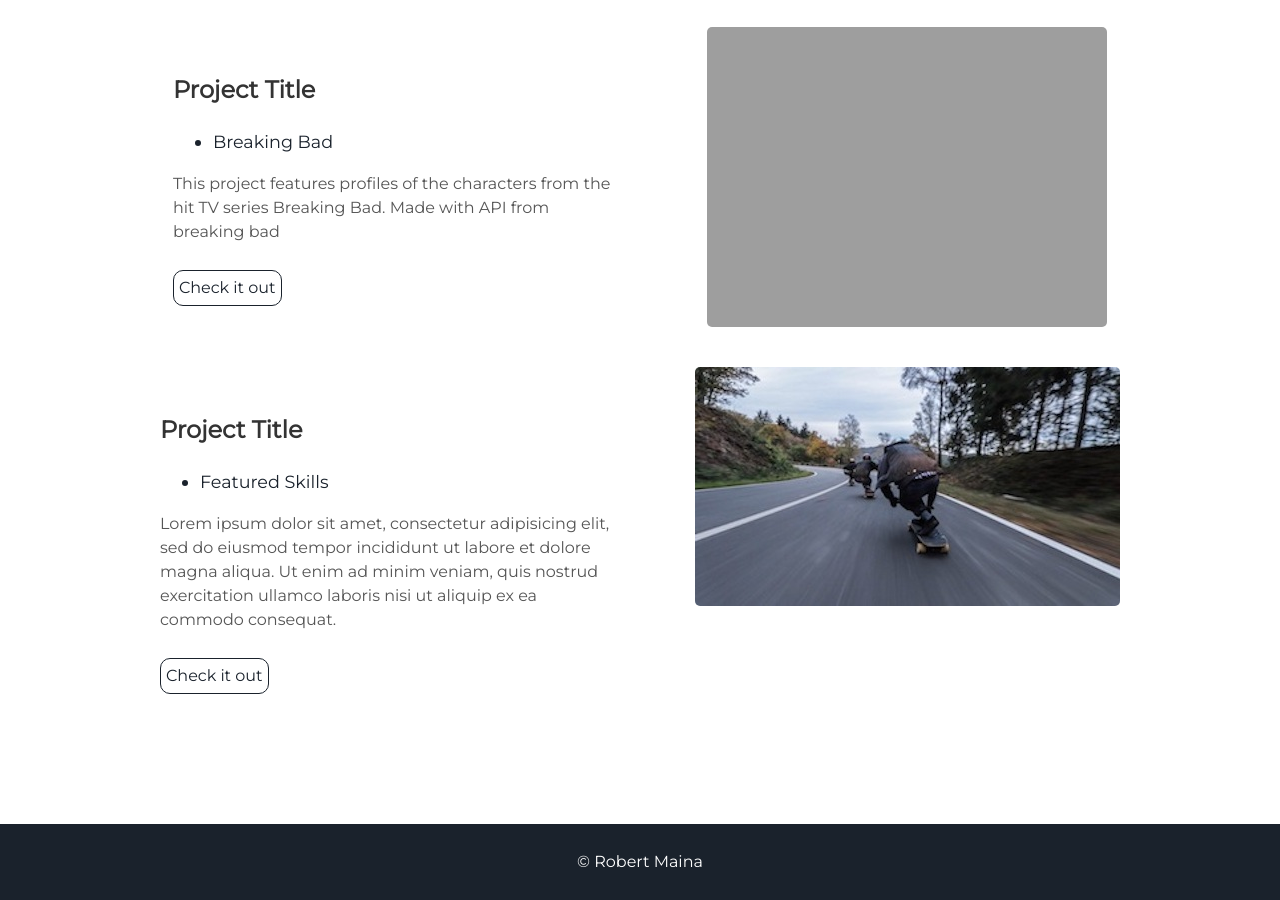
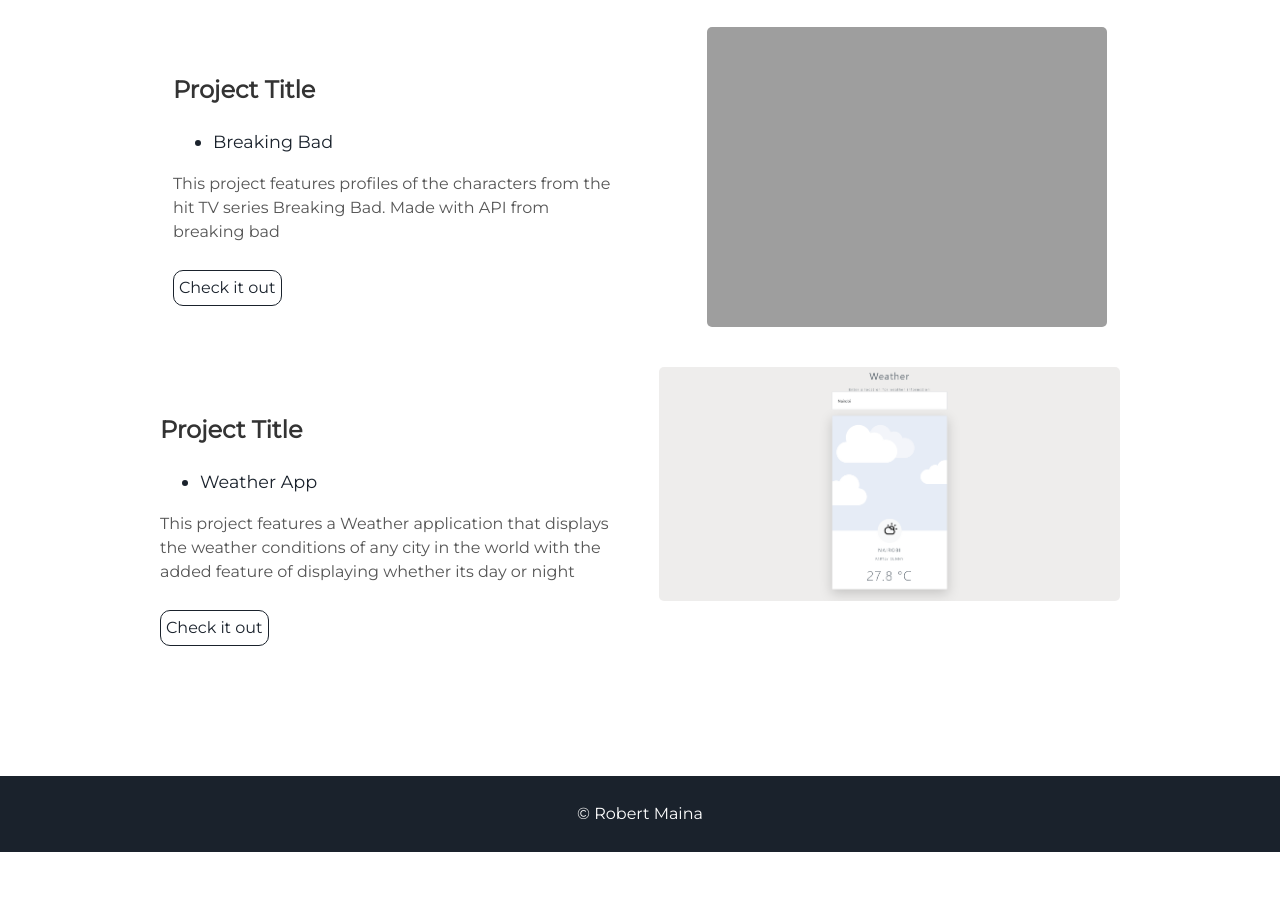
Before and after one commit to mainarobert/portfolio, a Jekyll site: the page built from index.html, in a window 1280 px wide and 900 px high, scrolled down 1882 px. Built offline with Jekyll 4.4.1, drawn with Linux system fonts in a browser that asks for light colours; after the commit the page ends 2734 px from its top, so only the background shows below that.

Commit message:
add weather app project picture and link

```diff
--- a/_includes/projects.html
+++ b/_includes/projects.html
@@ -17,14 +17,14 @@
 </div>
 <div class="user-projects">
   <div class="images-right">
-    <img alt="mountains" src="{{ "/assets/img/skate.jpg" | prepend: site.baseurl }}" />
+    <img alt="weatherapp" src="{{ "/assets/img/Weather.png" | prepend: site.baseurl }}" />
   </div>
   <div class="contents">
     <h3> Project Title </h3>
     <ul>
-      <li> Featured Skills</li>
+      <li> Weather App </li>
     </ul>
-    <p>Lorem ipsum dolor sit amet, consectetur adipisicing elit, sed do eiusmod tempor incididunt ut labore et dolore magna aliqua. Ut enim ad minim veniam, quis nostrud exercitation ullamco laboris nisi ut aliquip ex ea commodo consequat.</p>
-    <a class="project-link" href="#">Check it out</a>
+    <p> This project features a Weather application that displays the weather conditions of any city in the world with the added feature of displaying whether its day or night </p>
+    <a class="project-link" target="_blank" href="https://weatherapp254.netlify.app/">Check it out</a>
   </div>
 </div>
```
Also changed, not shown: assets/img/Weather.png (added).
